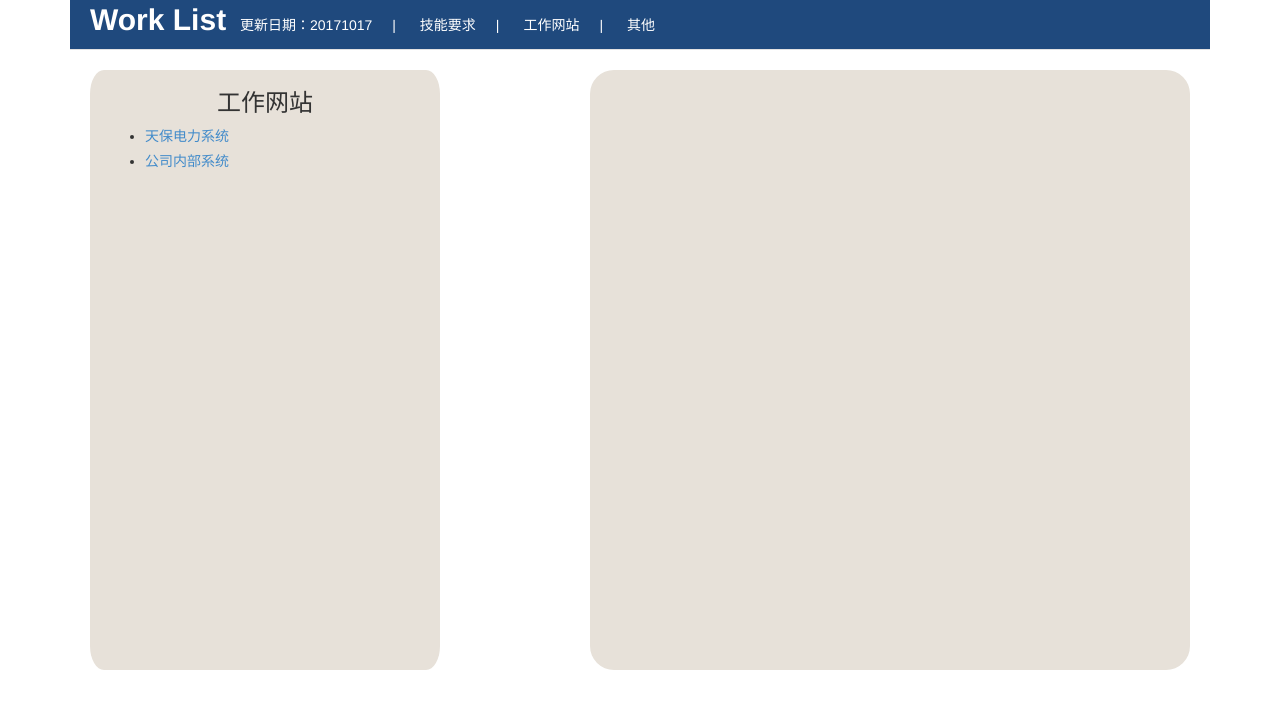
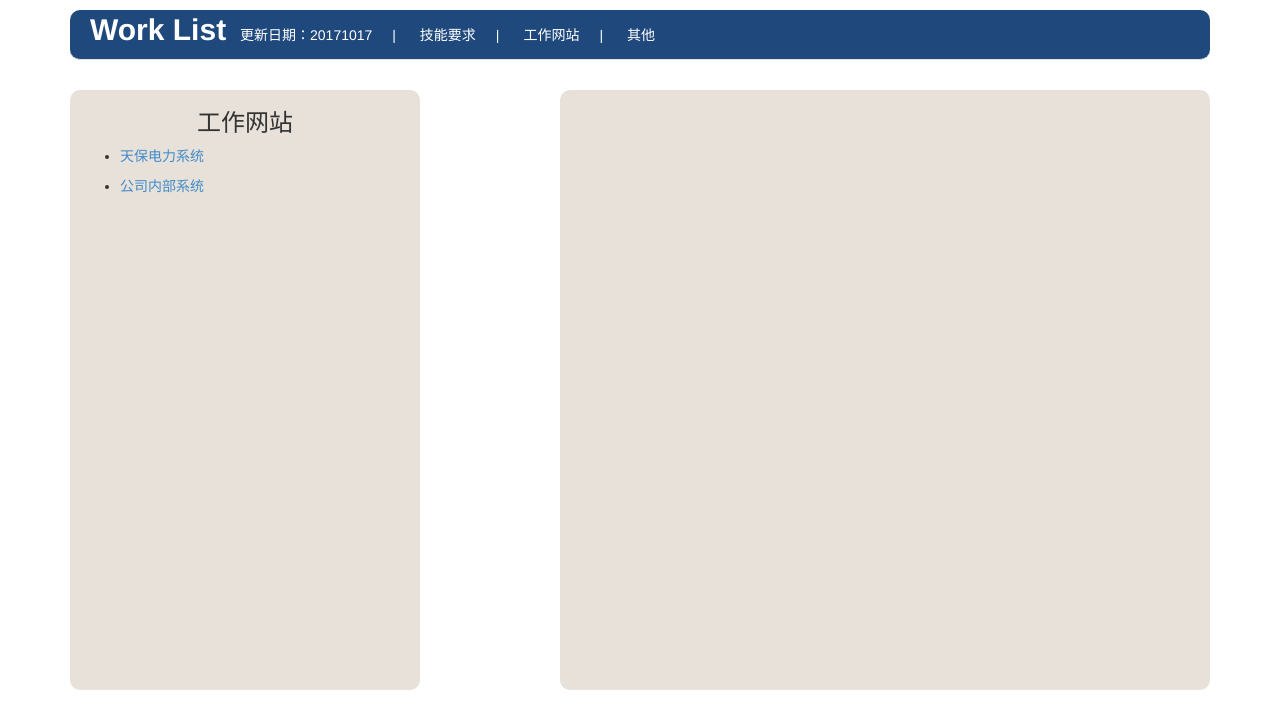
Before and after one commit to lcc512/lcc512test, a plain HTML site: page index.html in a window 1280 px wide. Drawn offline with Linux system fonts and the light colour scheme.

Commit message:
new css radius

```diff
--- a/css/main.css
+++ b/css/main.css
@@ -9,10 +9,13 @@ body{
 .fl{
 	float: left;
 }
+
 nav.title{
+  margin-top: 10px;
   background-color: #1f497d;
   border-bottom: 1px solid #e2e2e2;
   height: 50px;
+  border-radius: 10px;
 }
 .title a, .title span, .title strong{
 	line-height: 50px;
@@ -24,23 +27,23 @@ nav.title{
 	line-height: 30px;
 }
 .d-items{
-	margin:20px;
+	margin-top:30px;
 	width: 350px;
 	height: 600px;
 	background-color: #e7e1d9;
-	border-radius: 4%;
+	border-radius: 10px;
 
 }
 .d-items ul{
 	margin: 10px;
 }
 .d-items ul li{
-	margin: 5px;
+	margin-top: 10px;
 }
 .d-content {
-	margin:20px;
-	width: 600px;
+	margin-top:30px;
+	width: 650px;
 	height: 600px;
 	background-color: #e7e1d9;
-	border-radius: 4%;
+	border-radius: 10px;
 }
--- a/index.html
+++ b/index.html
@@ -18,16 +18,16 @@
 		<a href="#">工作网站</a><span>|</span>
 		<a href="#">其他</a>
 
-	</nav>
+		</nav>
 
 	<div class="fl d-items">
 		<h3 class="text-center">工作网站</h3>
 		<ul>
 			<li>
-				<a href="http://192.168.1.8/tbdlzs/login.aspx">天保电力系统</a>
+				<a href="http://192.168.1.8/tbdlzs/login.aspx" target="_blank">天保电力系统</a>
 			</li>
 			<li>
-				<a href="http://www.yingfeixinxi.com/cms/">公司内部系统</a>
+				<a href="http://www.yingfeixinxi.com/cms/" target="_blank">公司内部系统</a>
 			</li>
 		</ul>
 	</div>
```
